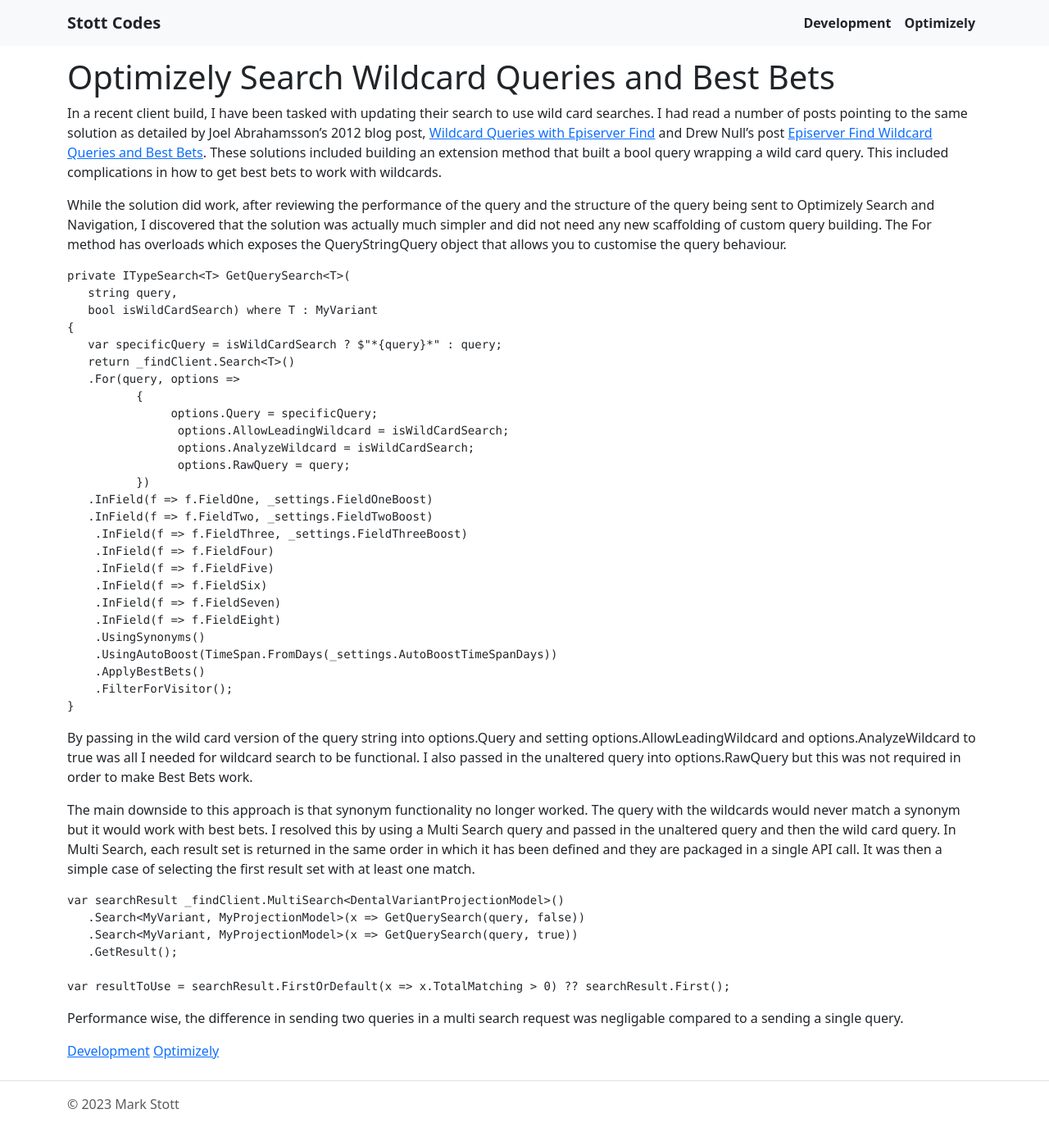
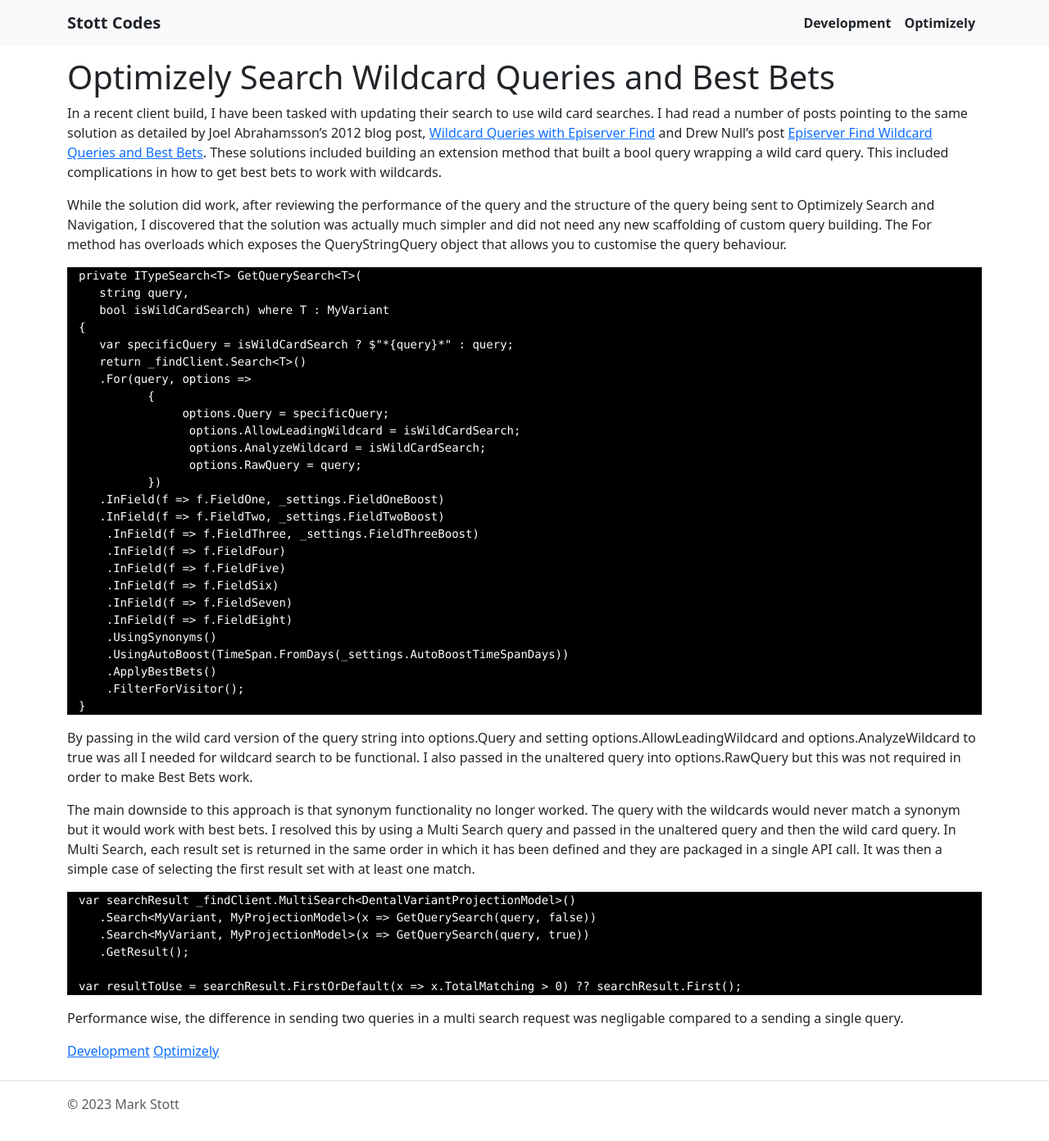
Before and after one commit to GeekInTheNorth/GeekInTheNorth.github.io, a Jekyll site: the page built from _posts/2021-11-15-optimizely-search-wildcard-queries-and-best-bets.md, in a window 1280 px wide and 1399 px high. Shown: the top 1392 px of the window at 82% size. Built offline with Jekyll 4.4.1, drawn with Linux system fonts in a browser that asks for light colours.

Commit message:
Update site.css

```diff
--- a/assets/css/site.css
+++ b/assets/css/site.css
@@ -1 +1,8 @@
 body { padding-top: 70px; }
+
+pre.highlight {
+  background: black;
+  color: white;
+  padding-left: 1em;
+  padding-right: 1em;
+}
```
